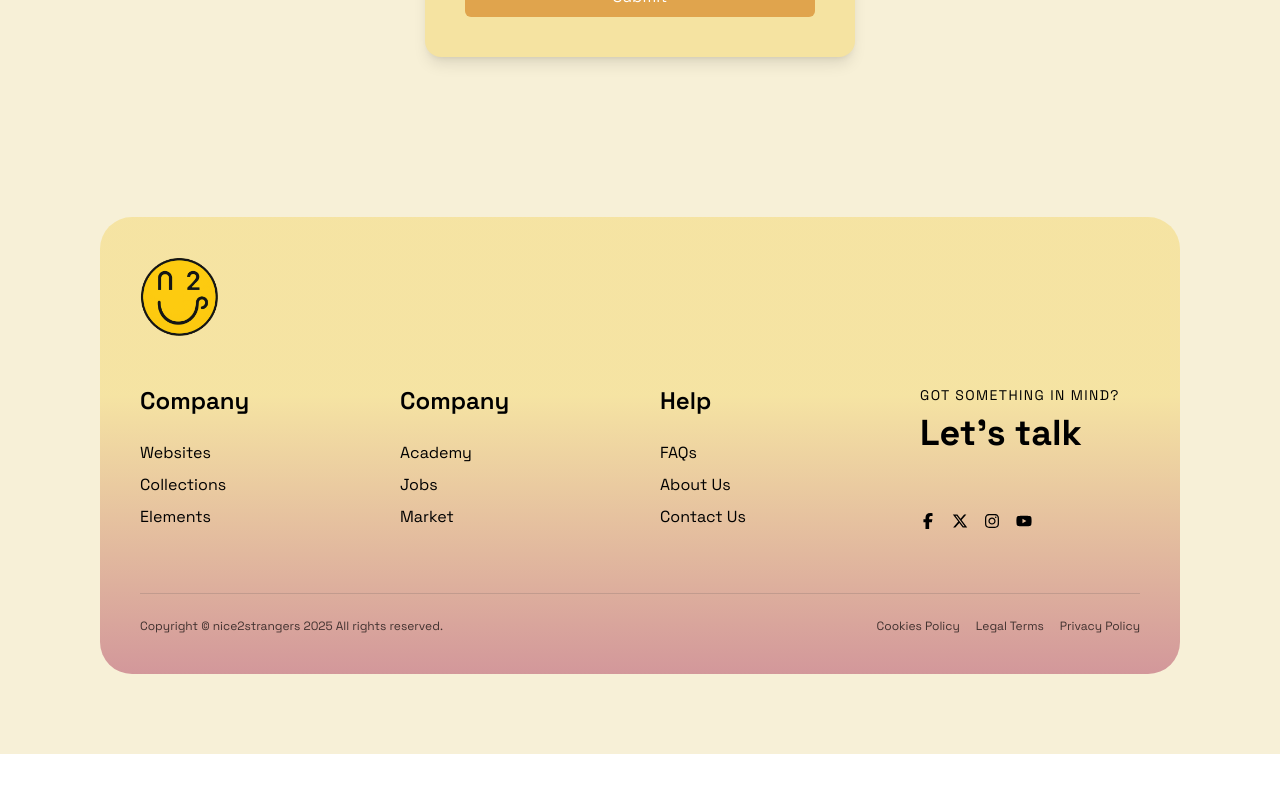
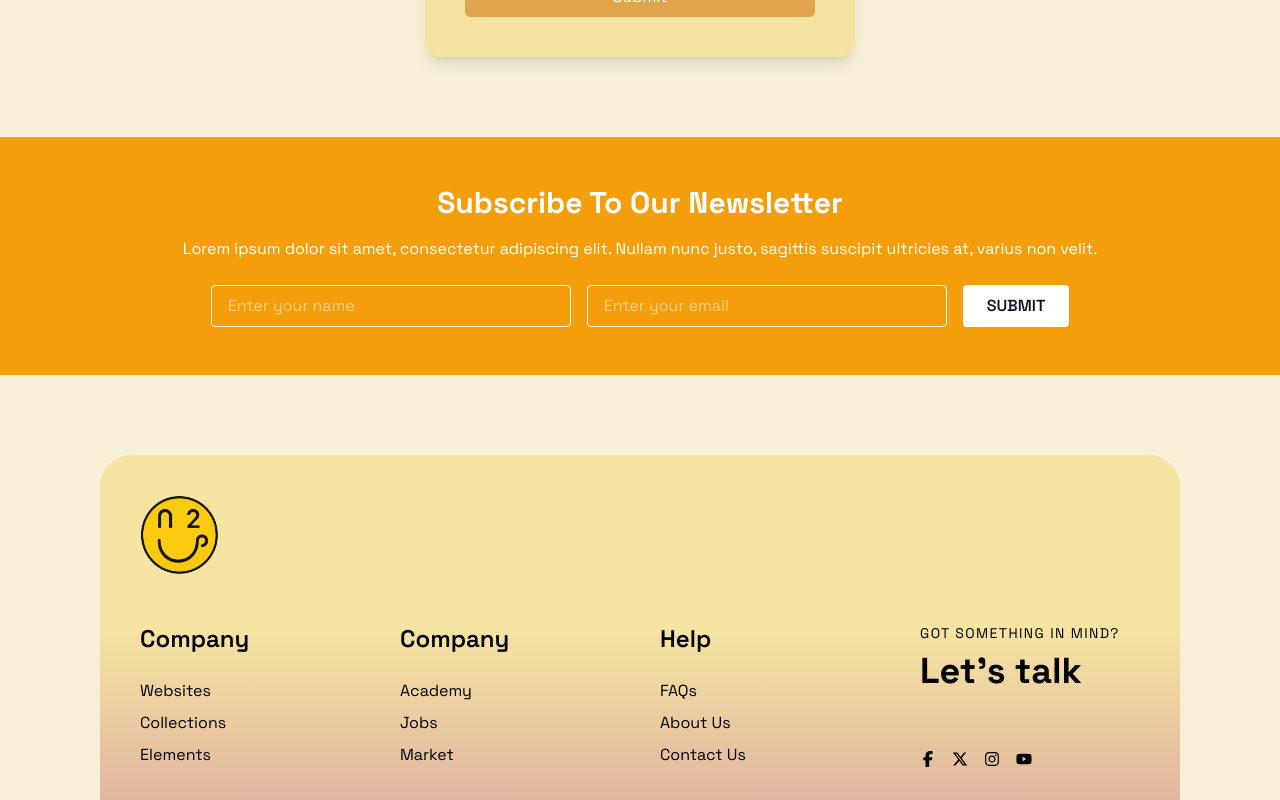
Before and after one commit to jcrocker-cmd/nice2strangers_FE, a React (Vite) app: page / in a window 1280 px wide. Shown: the part 3480-4280 px from the top of the page. Before the commit the page ends 4234 px from the top, so only its background shows below. Built offline with nearby package versions, Linux system fonts and the light colour scheme.

Commit message:
added: newsletter

```diff
--- a/src/assets/css/main.css
+++ b/src/assets/css/main.css
@@ -3,6 +3,10 @@
   font-optical-sizing: auto;
 }
 .services-section {
+  font-family: "Space Grotesk", sans-serif;
+  font-optical-sizing: auto;
+}
+.newsletter-section {
   font-family: "Space Grotesk", sans-serif;
   font-optical-sizing: auto;
 }
--- a/src/components/layout/Home.tsx
+++ b/src/components/layout/Home.tsx
@@ -5,6 +5,7 @@ import ContactForm from "../../components/layout/Contact";
 import Carousel from "../../components/layout/Carousel";
 import Services from "../../components/layout/Services";
 import Section from "../common/Section";
+import NewsletterSignup from "./Newsletter";
 
 const Homepage = () => {
   return (
@@ -15,6 +16,7 @@ const Homepage = () => {
         <Aboutpage />
         <Services />
         <ContactForm />
+        <NewsletterSignup />
         <Footer />
       </Section>
     </>
--- /dev/null
+++ b/src/components/layout/Newsletter.tsx
@@ -0,0 +1,37 @@
+import Wrapper from "../common/Wrapper";
+import Section from "../common/Section";
+import "../../assets/css/main.css";
+
+const NewsletterSignup = () => {
+  return (
+    <Wrapper className="bg-[#F59E0B] text-white w-full py-12 px-4">
+      <Section className="newsletter-section mx-auto text-center max-w-[1080px]">
+        <h2 className="text-3xl font-bold mb-4">Subscribe To Our Newsletter</h2>
+        <p className="mb-6 text-sm md:text-base">
+          Lorem ipsum dolor sit amet, consectetur adipiscing elit. Nullam nunc
+          justo, sagittis suscipit ultricies at, varius non velit.
+        </p>
+        <form className="flex flex-col sm:flex-row gap-4 justify-center">
+          <input
+            type="text"
+            placeholder="Enter your name"
+            className="px-4 py-2 w-full sm:w-1/3 rounded border-1 border-white text-white focus:outline-none"
+          />
+          <input
+            type="email"
+            placeholder="Enter your email"
+            className="px-4 py-2 w-full sm:w-1/3 rounded border-1 border-white text-white focus:outline-none"
+          />
+          <button
+            type="submit"
+            className="px-6 py-2 bg-white text-gray-900 font-semibold rounded hover:bg-gray-200 transition"
+          >
+            SUBMIT
+          </button>
+        </form>
+      </Section>
+    </Wrapper>
+  );
+};
+
+export default NewsletterSignup;
```
